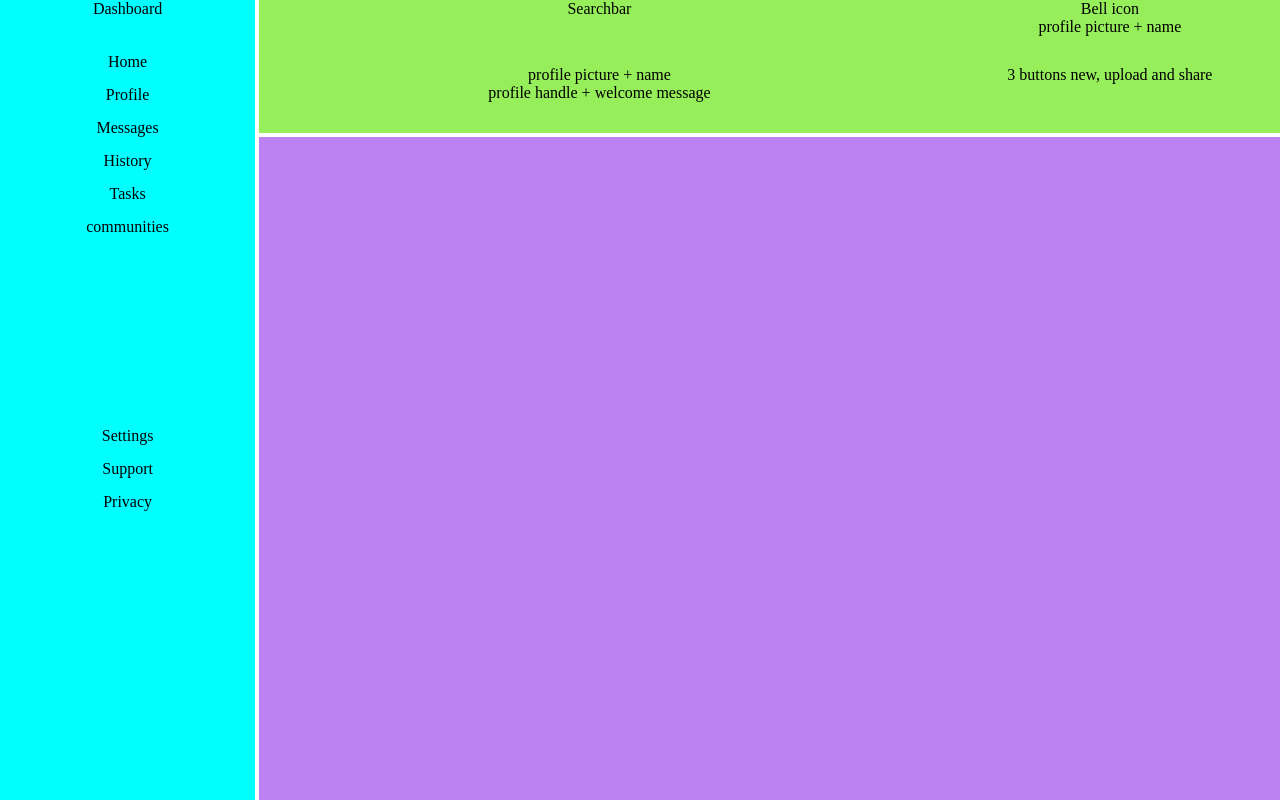
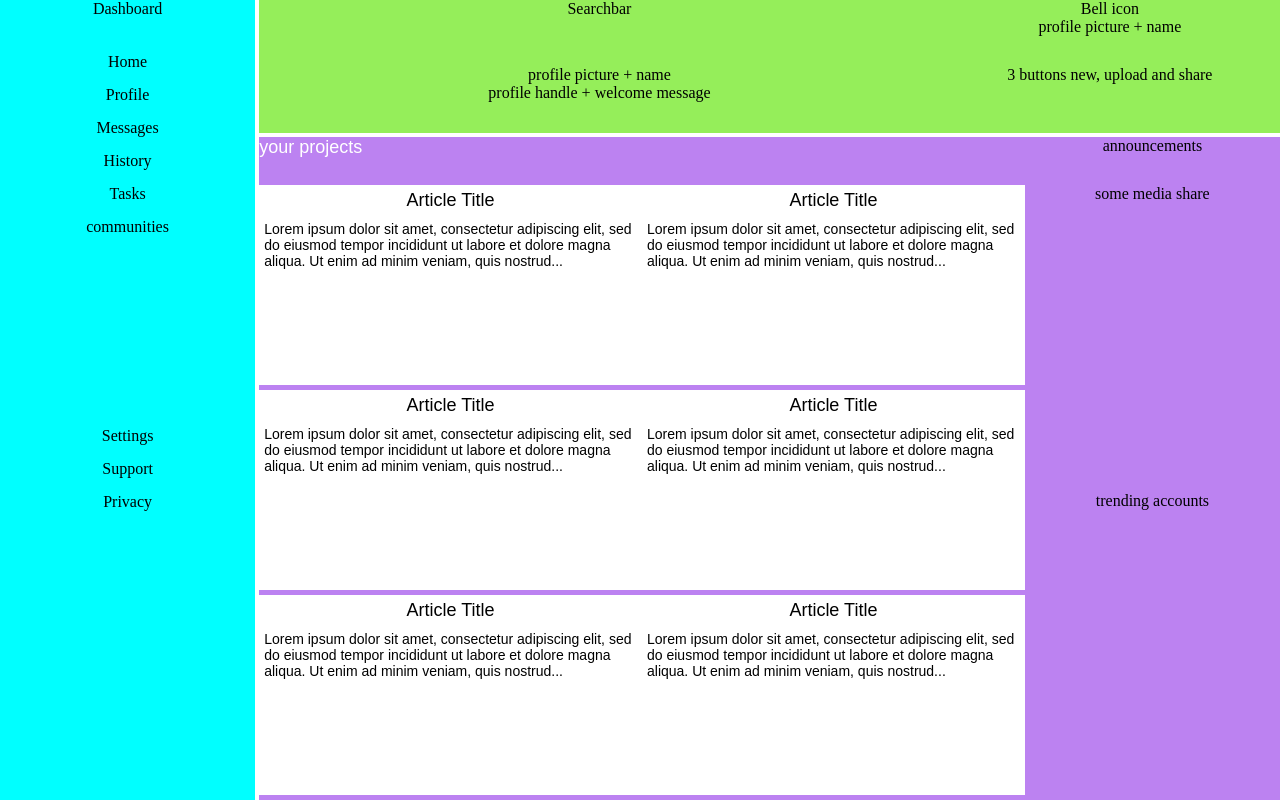
Before and after one commit to YKarsten/admin_dashboard, a plain HTML site: page index.html in a window 1280 px wide. Drawn offline with Linux system fonts and the light colour scheme.

Commit message:
Basic main layout

```diff
--- a/index.html
+++ b/index.html
@@ -49,7 +49,46 @@
             </div>
         </div>
         <div class="main">
+            <div class="projects">
+                <p class="projects_head">your projects</p>
 
+                <div class="card">
+                    <p class="title" id="first">Article Title</p>
+                    <p>Lorem ipsum dolor sit amet, consectetur adipiscing elit, sed do eiusmod tempor incididunt ut labore et dolore magna aliqua. Ut enim ad minim veniam, quis nostrud...</p>
+                  </div>
+                  <div class="card">
+                    <p class="title">Article Title</p>
+                    <p>Lorem ipsum dolor sit amet, consectetur adipiscing elit, sed do eiusmod tempor incididunt ut labore et dolore magna aliqua. Ut enim ad minim veniam, quis nostrud...</p>
+                  </div>
+                  <div class="card">
+                    <p class="title">Article Title</p>
+                    <p>Lorem ipsum dolor sit amet, consectetur adipiscing elit, sed do eiusmod tempor incididunt ut labore et dolore magna aliqua. Ut enim ad minim veniam, quis nostrud...</p>
+                  </div>
+                  <div class="card">
+                    <p class="title">Article Title</p>
+                    <p>Lorem ipsum dolor sit amet, consectetur adipiscing elit, sed do eiusmod tempor incididunt ut labore et dolore magna aliqua. Ut enim ad minim veniam, quis nostrud...</p>
+                  </div>
+                  <div class="card">
+                    <p class="title">Article Title</p>
+                    <p>Lorem ipsum dolor sit amet, consectetur adipiscing elit, sed do eiusmod tempor incididunt ut labore et dolore magna aliqua. Ut enim ad minim veniam, quis nostrud...</p>
+                  </div>
+                  <div class="card">
+                    <p class="title">Article Title</p>
+                    <p>Lorem ipsum dolor sit amet, consectetur adipiscing elit, sed do eiusmod tempor incididunt ut labore et dolore magna aliqua. Ut enim ad minim veniam, quis nostrud...</p>
+                  </div>
+            </div>
+            <div class="side">
+                <p>announcements</p>
+
+                <div class="announcements">
+                    <p>some media share</p>
+                </div>
+
+                <div class="trending">
+                    <p>trending accounts </p>
+                </div>
+
+            </div>
         </div>
     </div>
 
--- a/styles.css
+++ b/styles.css
@@ -36,6 +36,10 @@
     grid-row: 2/3;
     grid-column: 2/3;
     background-color: rgb(188, 130, 241);
+
+    display: grid;
+    grid-template-columns: 3fr 1fr;
+    grid-template-rows: 100px, max-content;
   }
 
   .dashbord {
@@ -54,3 +58,50 @@
     grid-template-rows: repeat(3, auto-fit);
     gap: 15px;
   }
+
+  .projects {
+    grid-column: 1/ 2;
+    grid-row: 1/ 1;
+
+    display: grid;
+    grid-template-columns: 1fr 1fr;
+    grid-template-rows: 3rem 1fr 1fr 1fr;
+  }
+
+  .projects p {
+    font-size: 18px;
+    font-family: sans-serif;
+    color: white;
+    text-align: left;
+  }
+
+  .projects .card {
+    background-color: #FFFFFF;
+    color: black;
+    text-align: center;
+    height: 200px;
+  }
+
+  .card p {
+    color: black;
+    font-weight: normal;
+    font-size: 14px;
+    padding: 5px;
+  }
+
+  .card .title {
+    font-size: 18px;
+    text-align: center;
+  }
+
+  .side {
+    grid-column: 2/ 3;
+
+    display: grid;
+    grid-template-rows: 3rem 1fr 1fr;
+  }
+
+  .projects_head {
+    grid-row: 1/2;
+    grid-column: 1/3;
+  }
```
